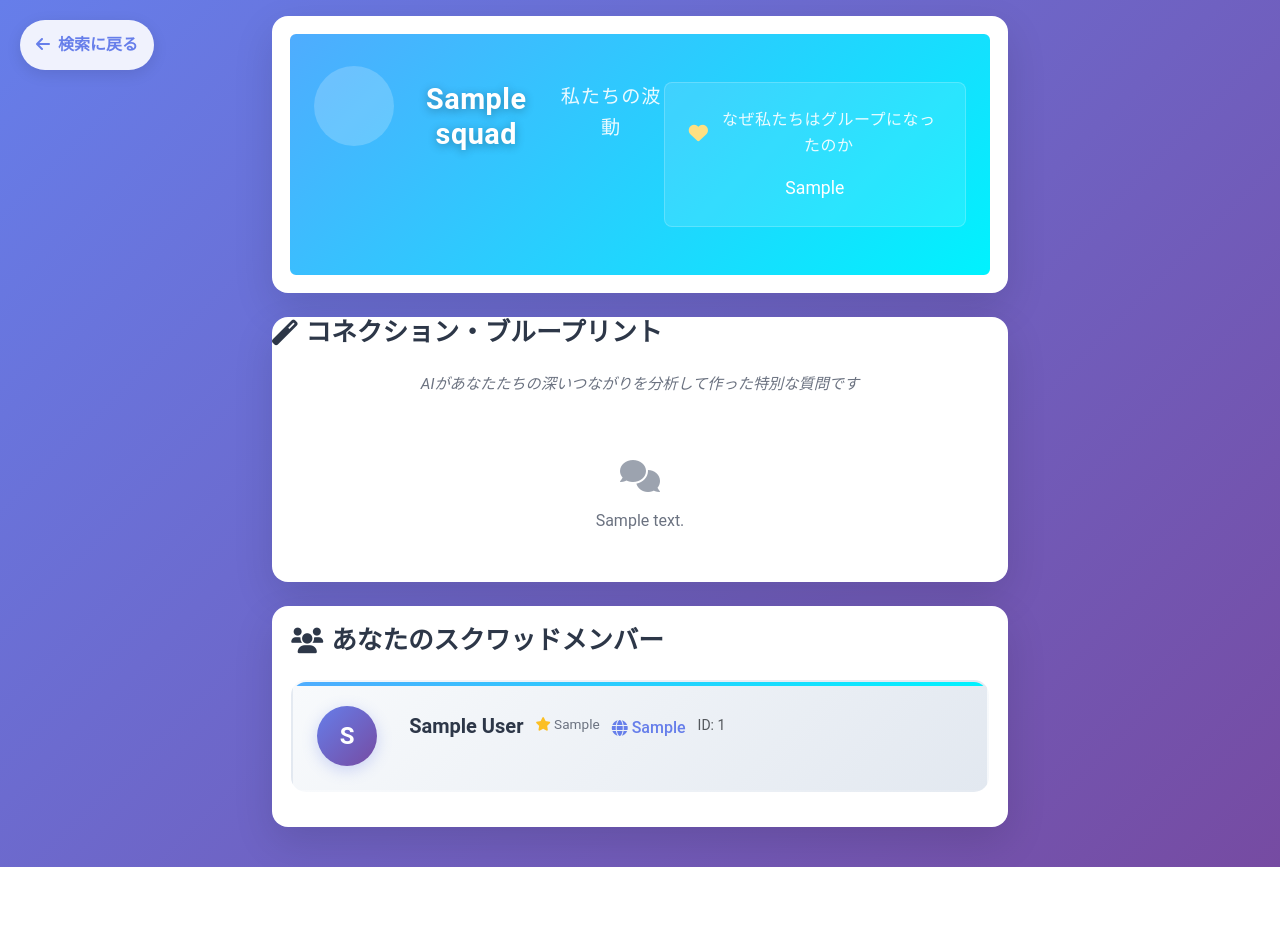
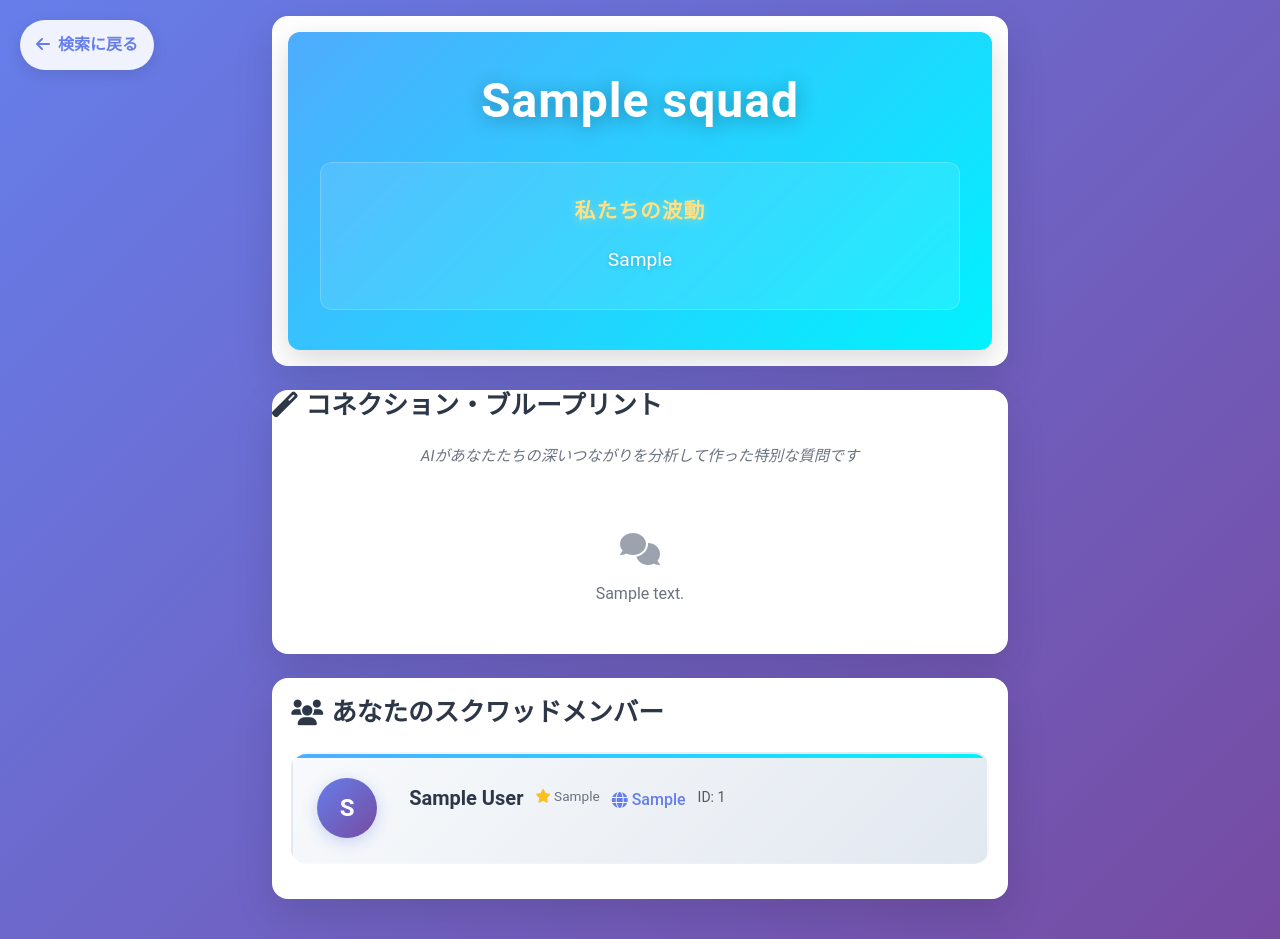
Before and after one commit to PhanAnh-V/StudentVibe, a Flask app: page /squad-hub/1 in a window 1280 px wide. Before the commit the page ends 867 px from the top, so only its background shows below. Run offline with Flask 3, Linux system fonts and the light colour scheme; tables that the repository leaves empty hold one stand-in row (values such as "Sample post"); some libraries are stand-ins or nearby versions.

Commit message:
Revamp squad hub header to emphasize team identity and shared interests
Refactors squad_hub.html to use flexbox for a cleaner header layout, improving the presentation of squad name and shared interests.

Replit-Commit-Author: Agent
Replit-Commit-Session-Id: c73872d9-5e80-46b5-a751-ff717ea1ac5d
Replit-Commit-Screenshot-Url: https://storage.googleapis.com/screenshot-production-us-central1/5cd99704-f3ff-4a42-b052-420f8a7cec5c/d7bd6b27-d695-4b44-aead-318692193a6a.jpg

```diff
--- a/templates/squad_hub.html
+++ b/templates/squad_hub.html
@@ -24,107 +24,62 @@
             margin-bottom: 1.5rem;
         }
 
-        .squad-header {
+        .new-squad-header {
             background: linear-gradient(135deg, #4facfe 0%, #00f2fe 100%);
             color: white;
-            padding: 2rem 1.5rem;
+            padding: 2.5rem 2rem;
             text-align: center;
-            position: relative;
-            border: 2px solid #fff;
-            border-radius: 8px;
+            border-radius: 12px;
             margin: 1rem;
+            display: flex;
+            flex-direction: column;
+            gap: 2rem;
+            box-shadow: 0 10px 30px rgba(0, 0, 0, 0.15);
         }
 
-        .squad-icon-container {
-            margin-bottom: 1rem;
+        .squad-name-section {
+            flex: 0 0 auto;
         }
 
-        .squad-icon-container i {
+        .squad-name {
             font-size: 3rem;
+            font-weight: 700;
             color: white;
-            background: rgba(255, 255, 255, 0.2);
-            padding: 1rem;
-            border-radius: 50%;
-            width: 80px;
-            height: 80px;
-            display: flex;
-            align-items: center;
-            justify-content: center;
-            margin: 0 auto;
+            margin: 0;
+            text-shadow: 0 3px 20px rgba(0, 0, 0, 0.3);
+            letter-spacing: 1px;
+            line-height: 1.2;
         }
 
-        .squad-title-container {
-            text-align: center;
-            margin: 1rem 0;
-            position: relative;
-            z-index: 1;
+        .our-vibe-section {
+            flex: 1;
+            display: flex;
+            flex-direction: column;
+            gap: 1rem;
+            background: rgba(255, 255, 255, 0.1);
+            border: 1px solid rgba(255, 255, 255, 0.2);
+            border-radius: 12px;
+            padding: 2rem;
+            backdrop-filter: blur(5px);
         }
 
-        .squad-title-top {
-            font-size: 1.8rem !important;
-            font-weight: 600 !important;
-            color: white !important;
-            margin: 0 !important;
-            margin-bottom: 0.3rem !important;
-            text-shadow: 0 2px 10px rgba(0, 0, 0, 0.3) !important;
-            letter-spacing: 0.5px !important;
-            line-height: 1.2 !important;
+        .vibe-title {
+            font-size: 1.3rem;
+            font-weight: 600;
+            color: #FFE082;
+            margin: 0;
+            text-transform: uppercase;
+            letter-spacing: 1px;
+            text-shadow: 0 2px 10px rgba(255, 224, 130, 0.4);
         }
 
-        .squad-title-bottom {
-            font-size: 2.4rem !important;
-            font-weight: 700 !important;
-            color: #FFE082 !important;
-            margin: 0 !important;
-            text-shadow: 0 3px 15px rgba(255, 224, 130, 0.4) !important;
-            letter-spacing: 0.5px !important;
-            line-height: 1.1 !important;
-        }
-
-        .shared-interests-header {
-            display: flex;
-            align-items: center;
-            justify-content: center;
-            gap: 0.5rem;
-            margin-bottom: 1rem;
-            color: rgba(255, 255, 255, 0.9);
-            font-size: 1rem;
-            font-weight: 500;
-            text-transform: uppercase;
-            letter-spacing: 0.5px;
-        }
-
-        .shared-interests-header i {
+        .vibe-content {
             font-size: 1.2rem;
-            color: #FFE082;
-        }
-
-        .vibe-label {
-            font-size: 1.2rem;
-            font-weight: 500;
-            margin: 1rem 0;
-            color: rgba(255, 255, 255, 0.9);
-            text-transform: uppercase;
-            letter-spacing: 1px;
-        }
-
-        .shared-interests-container {
-            background: rgba(255, 255, 255, 0.1);
-            border: 1px solid rgba(255, 255, 255, 0.2);
-            border-radius: 8px;
-            padding: 1.5rem;
-            margin: 1rem 0;
-            max-width: 80%;
-            margin-left: auto;
-            margin-right: auto;
-        }
-
-        .shared-interests {
-            font-size: 1.1rem;
             font-weight: 400;
-            line-height: 1.6;
+            line-height: 1.7;
             margin: 0;
             color: white;
+            text-shadow: 0 1px 5px rgba(0, 0, 0, 0.2);
         }
 
         .icebreaker-section {
@@ -572,25 +535,13 @@
 
                     <!-- Squad Header Card -->
                     <div class="hub-card">
-                        <div class="squad-header">
-                            <div class="squad-icon-container">
-                                <i class="fas {{ squad.squad_icon or 'fa-users' }}"></i>
+                        <div class="new-squad-header">
+                            <div class="squad-name-section">
+                                <h1 class="squad-name">{{ squad.name }}</h1>
                             </div>
-                            <div class="squad-title-container">
-                                {% if '(' in squad.name %}
-                                    <h1 class="squad-title-top">{{ squad.name.split('(')[0].strip() }}</h1>
-                                    <h2 class="squad-title-bottom">{{ squad.name.split('(')[1].replace(')', '').strip() }}</h2>
-                                {% else %}
-                                    <h1 class="squad-title-top">{{ squad.name }}</h1>
-                                {% endif %}
-                            </div>
-                            <div class="vibe-label">私たちの波動</div>
-                            <div class="shared-interests-container">
-                                <div class="shared-interests-header">
-                                    <i class="fas fa-heart"></i>
-                                    <span>なぜ私たちはグループになったのか</span>
-                                </div>
-                                <p class="shared-interests">{{ squad.shared_interests }}</p>
+                            <div class="our-vibe-section">
+                                <div class="vibe-title">私たちの波動</div>
+                                <p class="vibe-content">{{ squad.shared_interests }}</p>
                             </div>
                         </div>
                     </div>
```
Also changed, not shown: other parts of templates/squad_hub.html (+19 -11 lines).
